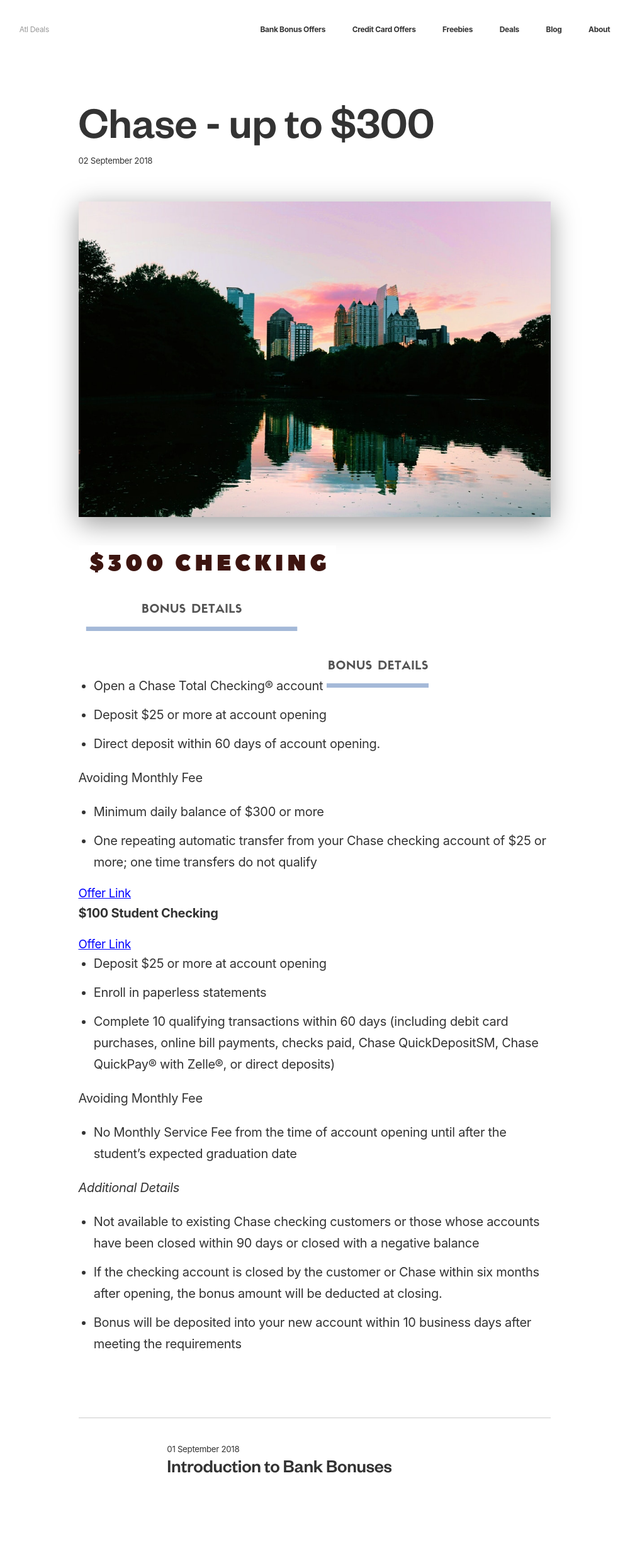
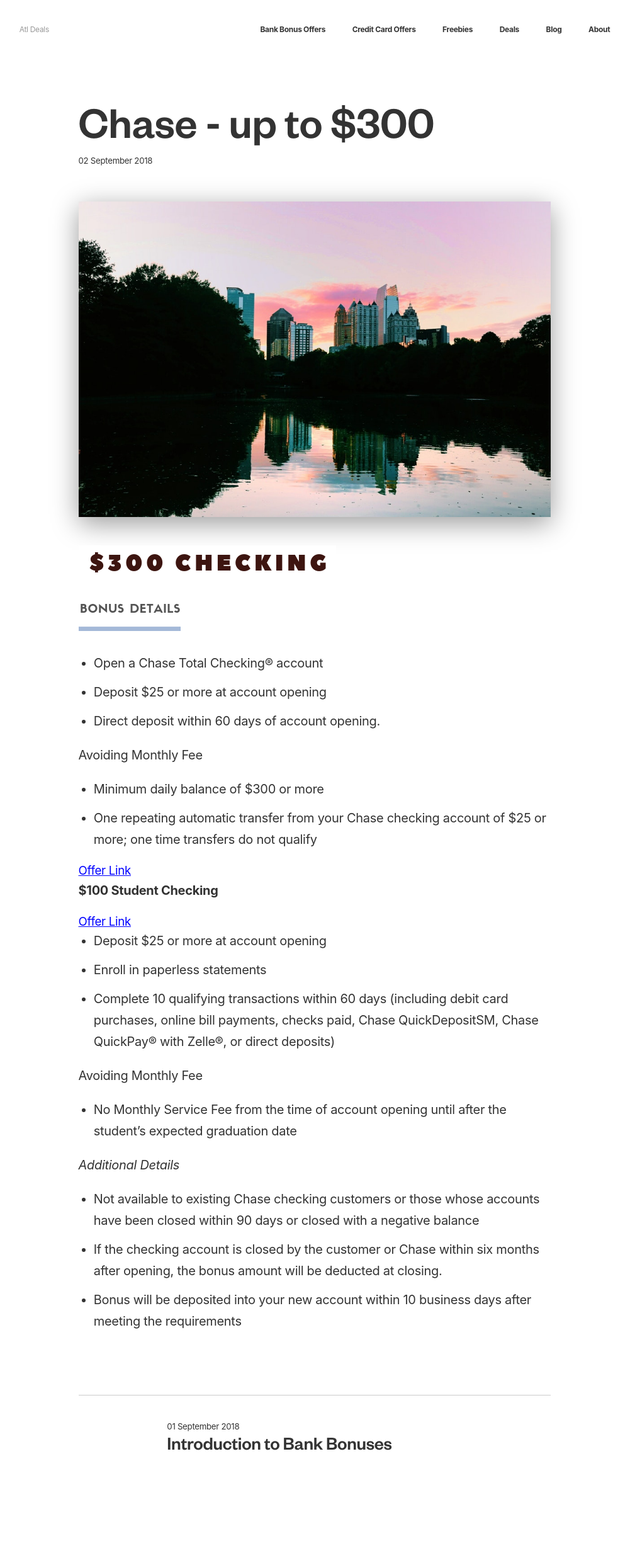
Before and after one commit to ohiosveryown/atldeals, a Jekyll site: the page built from _posts/2018-09-02-post-two.markdown, in a window 1280 px wide. Shown: the whole page at 63% size, without its empty margins (140-1141 px from the left). Built offline with Jekyll 4.4.1, drawn with Linux system fonts in a browser that asks for light colours; after the commit the page ends 2419 px from its top, so only the background shows below that.

Commit message:
Updated Post Two

```diff
--- a/_posts/2018-09-02-post-two.markdown
+++ b/_posts/2018-09-02-post-two.markdown
@@ -13,12 +13,9 @@
 
 ![$300 Checking.png](/uploads/$300%20Checking.png)
 
-![Bonus Details 2 (2).png](/uploads/Bonus%20Details%202%20(2).png)
+![Bonus Details 2 (2) - Copy.png](/uploads/Bonus%20Details%202%20(2)%20-%20Copy.png)
 * Open a Chase Total Checking® account
-![Bonus Details 2 (2) - Copy.png](/uploads/Bonus%20Details%202%20(2)%20-%20Copy.png)
-
 * Deposit $25 or more at account opening
-
 * Direct deposit within 60 days of account opening.
 
 Avoiding Monthly Fee
```
